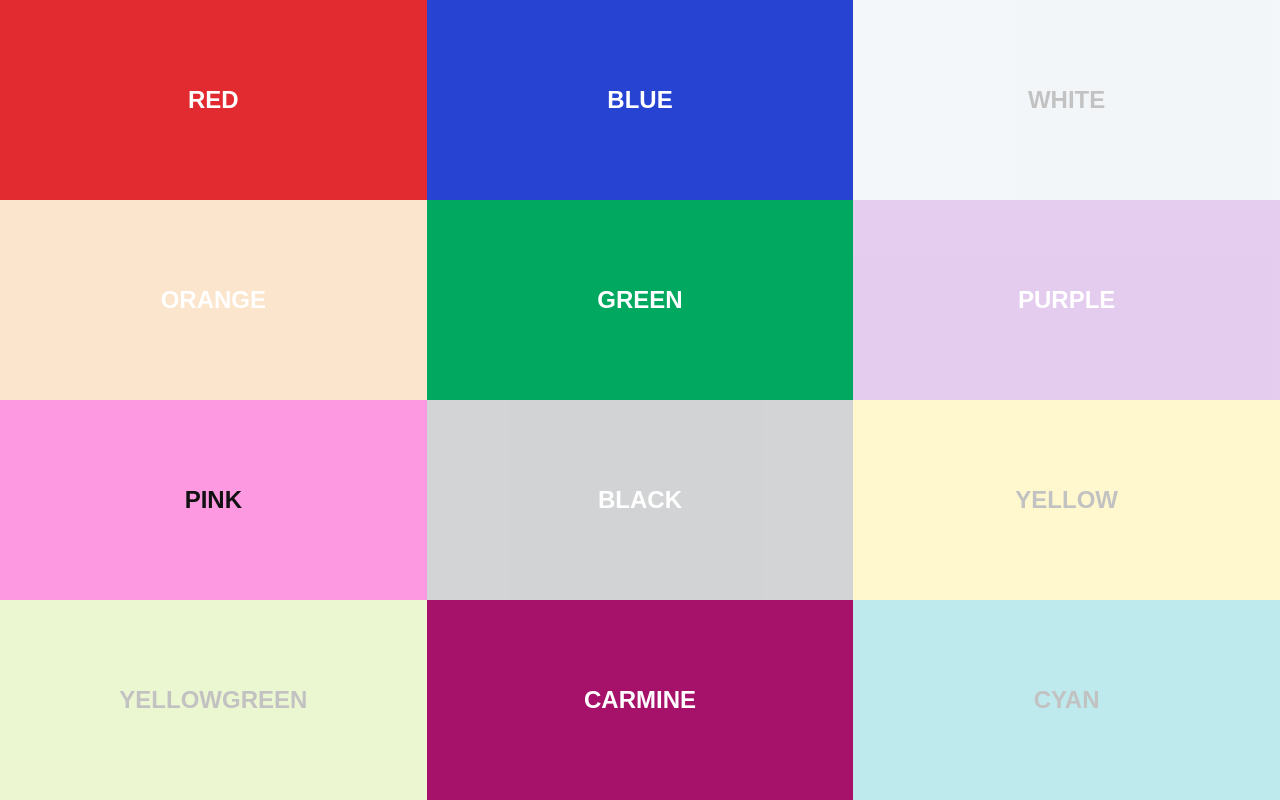
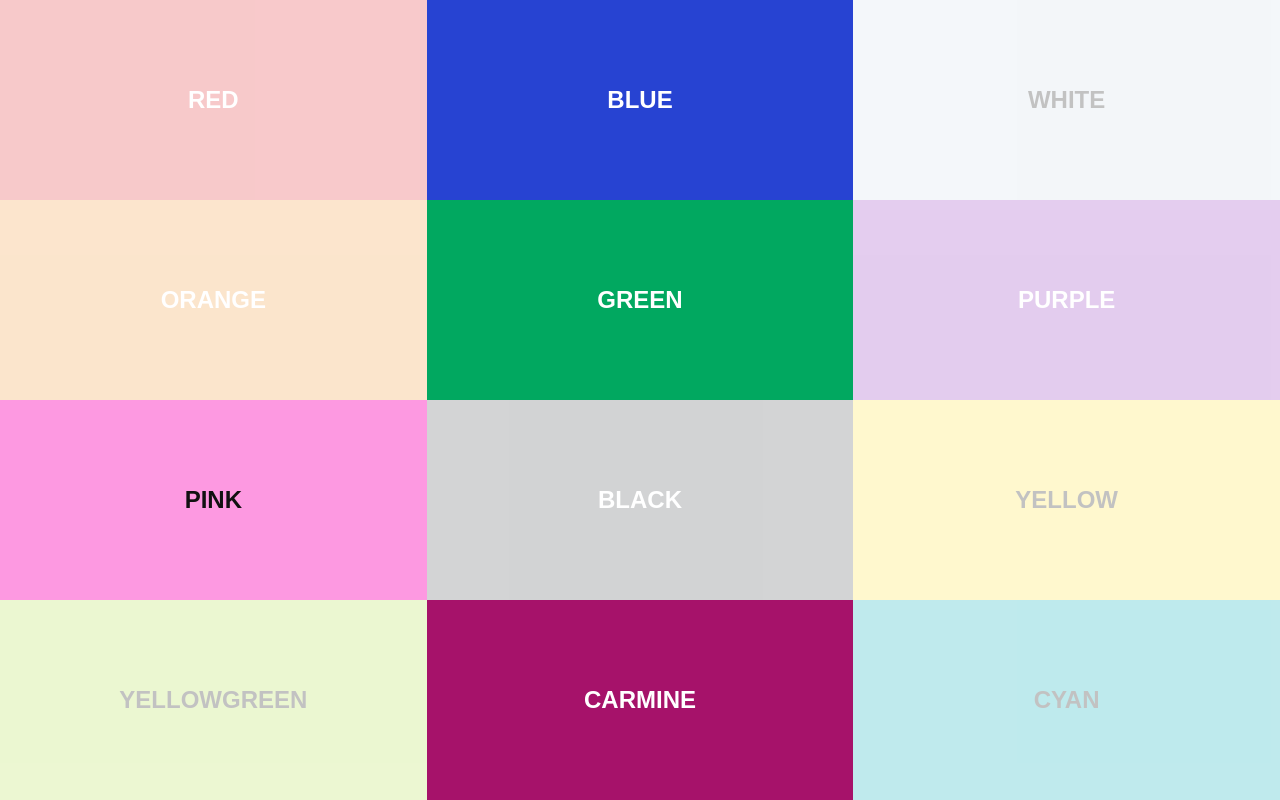
Before and after one commit to Snack-X/landing-page, a website: page index.html in a window 1280 px wide. Drawn offline with Linux system fonts and the light colour scheme.

Commit message:
Remove red

```diff
--- a/index.html
+++ b/index.html
@@ -3,7 +3,7 @@
 <link rel="stylesheet" href="css/style.css">
 </head><body>
 
-<div class="server bg-imas-red"><a href="http://red.snack.so"><span class="text text-white">RED</span></a></div>
+<div class="server bg-imas-red disabled"><span class="text text-white">RED</span></div>
 <div class="server bg-imas-blue"><a href="http://blue.snack.so"><span class="text text-white">BLUE</span></a></div>
 <div class="server bg-imas-white disabled"><span class="text text-black">WHITE</span></div>
 <div class="server bg-imas-orange disabled"><span class="text text-white">ORANGE</span></div>
```
